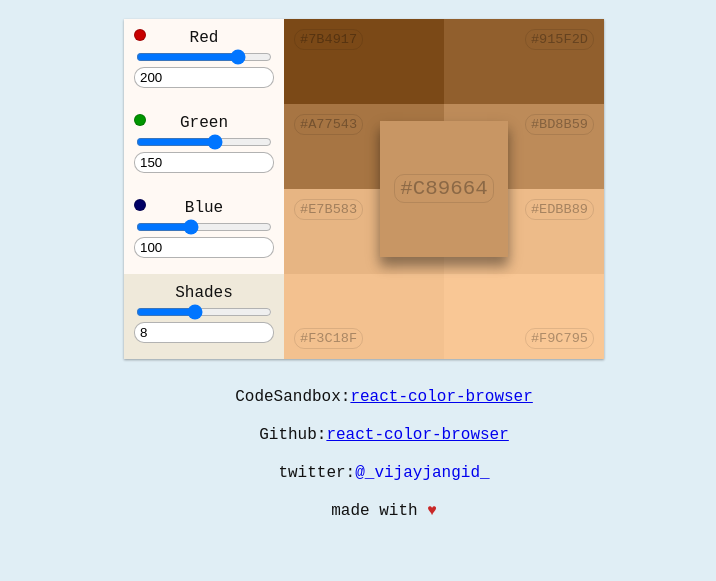
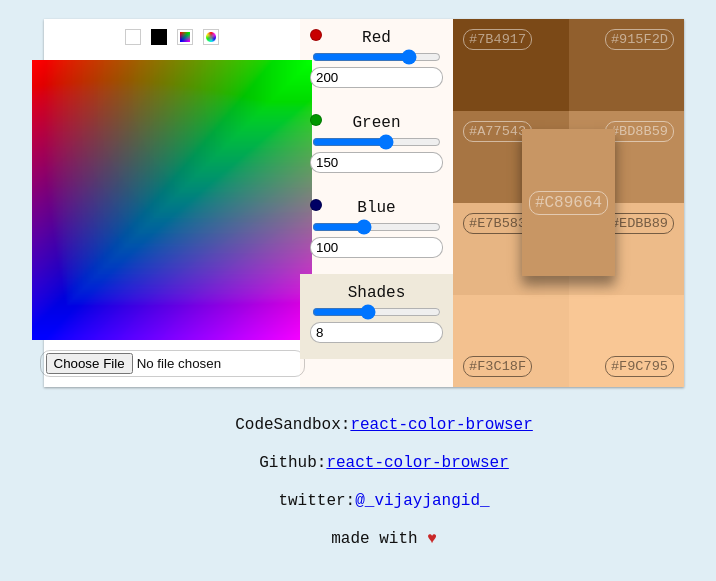
Before and after one commit to vijayjangid/react-color-browser, a React app: page / in a window 1280 px wide. Shown: the part 61-642 px from the top of the page, without its empty margins (276-992 px from the left). Built offline with nearby package versions, Linux system fonts and the light colour scheme; a web font is replaced by a local one.

Commit message:
added color picker feature

```diff
--- a/src/index.js
+++ b/src/index.js
@@ -5,13 +5,8 @@ import "./styles.css";
 import ColorBrowser from "./modules/color-browser";
 import ErrorBoundary from "./modules/error-boundary";
 
-function App() {
+function Footer() {
   return (
-    <div className="App">
-      <h1>Color Browser</h1>
-      <ErrorBoundary>
-        <ColorBrowser />
-      </ErrorBoundary>
     <footer id="app-footer">
       <ul>
         <li>
@@ -50,6 +45,16 @@ function App() {
         </li>
       </ul>
     </footer>
+  );
+}
+function App() {
+  return (
+    <div className="App">
+      <h1>Color Browser</h1>
+      <ErrorBoundary>
+        <ColorBrowser />
+      </ErrorBoundary>
+      <Footer />
     </div>
   );
 }
--- a/src/modules/canvas/index.js
+++ b/src/modules/canvas/index.js
@@ -26,9 +26,7 @@ class Canvas extends React.PureComponent {
         clearTimeout(timeout);
       }
 
-      Utils.selectRange(target);
-      document.execCommand("copy");
-
+      Utils.copyStringToClipboard(textContent.toUpperCase());
       const _timeout = setTimeout(() => {
         Utils.clearRange();
         this.setState({
@@ -49,10 +47,12 @@ class Canvas extends React.PureComponent {
     const colorHex = colorObj.toHex();
     const colorShades = colorObj.getShades(shades);
     const shadesStyles = colorShades.map(shade => ({
-      background: shade
+      background: shade,
+      color: Color.fromHex(shade).getInvertColor()
     }));
     const style = {
-      background: colorHex
+      background: colorHex,
+      color: colorObj.getInvertColor()
     };
     const { copiedText } = this.state;
     return (
--- a/src/modules/canvas/style.css
+++ b/src/modules/canvas/style.css
@@ -2,7 +2,6 @@
   flex: 2;
   position: relative;
   text-transform: uppercase;
-  color: rgba(0, 0, 0, 0.3);
 }
 
 .canvas > .shades {
@@ -30,7 +29,6 @@
   justify-content: flex-end;
 }
 .canvas > .current {
-  font-size: 1.3rem;
   position: absolute;
   top: 30%;
   left: 30%;
@@ -44,10 +42,11 @@
 }
 .canvas .color-value {
   cursor: pointer;
-  border: solid 1px rgba(0, 0, 0, 0.1);
+  border: solid 1px;
   border-radius: 10px;
   padding: 2px 5px;
+  opacity: 0.5;
 }
 .canvas .color-value:hover {
-  border: solid 1px rgba(0, 0, 0, 0.3);
+  opacity: 1;
 }
--- a/src/modules/color-browser/index.js
+++ b/src/modules/color-browser/index.js
@@ -1,27 +1,42 @@
 import React from "react";
 import "./style.css";
 
+import Color from "../models/Color";
 import ConfigPanel from "../config-panel";
 import Canvas from "../canvas";
+import ImagePicker from "../image-picker";
 
 class ColorBrowser extends React.PureComponent {
+  initialValue = {
+    color: new Color({
+      red: 200,
+      green: 150,
+      blue: 100
+    }),
+    shades: 8
+  };
   constructor(props) {
     super(props);
     this.state = {
-      color: null,
-      shades: null
+      ...this.initialValue
     };
 
     this.onChange = this.onChange.bind(this);
   }
-  onChange({ color, shades }) {
+  onChange(
+    {
+      color = this.initialValue.color,
+      shades = this.initialValue.shades
+    } = this.initialValue
+  ) {
     this.setState({ color, shades });
   }
   render() {
     const { color, shades } = this.state;
     return (
       <div className="color-browser">
-        <ConfigPanel onChange={this.onChange} />
+        <ImagePicker onChange={this.onChange} />
+        <ConfigPanel color={color} shades={shades} onChange={this.onChange} />
         {color && <Canvas color={color} shades={shades} />}
       </div>
     );
--- a/src/modules/color-browser/style.css
+++ b/src/modules/color-browser/style.css
@@ -1,7 +1,7 @@
 .color-browser {
   background: #fff9f4;
   display: flex;
-  max-width: 480px;
+  max-width: 50vw;
   margin: auto;
   box-shadow: 0 1px 3px rgba(0, 0, 0, 0.12), 0 1px 2px rgba(0, 0, 0, 0.24);
   transition: box-shadow 0.3s cubic-bezier(0.25, 0.8, 0.25, 1);
--- a/src/modules/config-panel/index.js
+++ b/src/modules/config-panel/index.js
@@ -4,14 +4,6 @@ import "./style.css";
 import Color from "../models/Color";
 
 class ConfigPanel extends React.PureComponent {
-  initialValue = {
-    color: new Color({
-      red: 200,
-      green: 150,
-      blue: 100
-    }),
-    shades: 8
-  };
   MIN_RGB = 0;
   MAX_RGB = 255;
   MIN_SHADES = 2;
@@ -19,7 +11,8 @@ class ConfigPanel extends React.PureComponent {
   constructor(props) {
     super(props);
     this.state = {
-      ...this.initialValue
+      color: props.color,
+      shades: props.shades
     };
     props.onChange({ ...this.state });
 
@@ -28,7 +21,15 @@ class ConfigPanel extends React.PureComponent {
     this.getCssRgbStyle = this.getCssRgbStyle.bind(this);
   }
 
+  componentWillReceiveProps(nextProps) {
+    if (this.props !== nextProps) {
+      this.setState({
+        ...nextProps
+      });
+    }
+  }
   handleColorChange({ target: { name, value } = {} }) {
+    console.log("change fired");
     if (value) {
       const { color } = this.state;
       color.update({ key: name, value });
--- a/src/modules/helpers/Utils.js
+++ b/src/modules/helpers/Utils.js
@@ -35,4 +35,22 @@ export default class Utils {
   static isCommandSupported(command) {
     return command && window.document.queryCommandSupported(command);
   }
+  static copyStringToClipboard(str) {
+    // Create new element
+    var el = document.createElement("textarea");
+    // Set value (string to be copied)
+    el.value = str;
+    // Set non-editable to avoid focus and move outside of view
+    el.setAttribute("readonly", "");
+    el.style = { position: "absolute", left: "-9999px" };
+    document.body.appendChild(el);
+    // Select text inside element
+    el.select();
+    if (this.isCommandSupported("copy")) {
+      // Copy text to clipboard
+      document.execCommand("copy");
+      // Remove temporary element
+      document.body.removeChild(el);
+    }
+  }
 }
--- /dev/null
+++ b/src/modules/image-picker/index.js
@@ -0,0 +1,170 @@
+import React from "react";
+import "./style.css";
+import gradient from "./gradient.png";
+import gradientCircle from "./gradient-circle.png";
+import Color from "../models/Color";
+
+export default class ImagePicker extends React.PureComponent {
+  constructor(props) {
+    super(props);
+    this.state = {
+      enablePicker: false,
+      gradientType: "linear"
+    };
+
+    this.canvas = React.createRef();
+    this.onChangeGradientType = this.onChangeGradientType.bind(this);
+    this.onImageChange = this.onImageChange.bind(this);
+    this.onCanvasMouseUp = this.onCanvasMouseUp.bind(this);
+    this.onCanvasMouseOver = this.onCanvasMouseOver.bind(this);
+    this.onCanvasMouseDown = this.onCanvasMouseDown.bind(this);
+    this.onClickSwatch = this.onClickSwatch.bind(this);
+  }
+
+  componentDidMount() {
+    this.drawImageOnCanvas();
+  }
+
+  onClickSwatch({ target }) {
+    const color = target.getAttribute("color");
+    this.props.onChange({ color: Color.fromHex(color) });
+  }
+
+  onChangeGradientType({ target: { name } }) {
+    this.setState({
+      gradientType: name
+    });
+    this.drawImageOnCanvas({ gradientType: name });
+  }
+
+  onImageChange({ target: { files } }) {
+    if (files && files[0]) {
+      var reader = new FileReader();
+
+      reader.onload = ({ target: { result } }) => {
+        this.drawImageOnCanvas({ src: result });
+      };
+      reader.readAsDataURL(files[0]);
+    }
+  }
+
+  drawImageOnCanvas({ src, gradientType = this.state.gradientType } = {}) {
+    const gradientMapper = {
+      linear: gradient,
+      circular: gradientCircle
+    };
+
+    if (src || gradientMapper[gradientType]) {
+      const canvas = this.canvas.current;
+      const ctx = canvas.getContext("2d");
+      var tempImage = new Image();
+      tempImage.crossOrigin = "Anonymous";
+      tempImage.onload = () => {
+        ctx.clearRect(0, 0, canvas.width, canvas.height);
+        ctx.drawImage(
+          tempImage,
+          0,
+          0,
+          tempImage.width,
+          tempImage.height,
+          0,
+          0,
+          canvas.width,
+          canvas.height
+        );
+      };
+
+      tempImage.src = src || gradientMapper[gradientType];
+    }
+  }
+
+  onCanvasMouseDown({ pageX, pageY }) {
+    this.setState({
+      enablePicker: true
+    });
+    this.pickColorFromCanvas({ pageX, pageY });
+  }
+
+  onCanvasMouseUp() {
+    this.setState({
+      enablePicker: false
+    });
+  }
+
+  onCanvasMouseOver({ pageX, pageY }) {
+    const { enablePicker } = this.state;
+    if (!enablePicker) {
+      return;
+    }
+
+    this.pickColorFromCanvas({ pageX, pageY });
+  }
+
+  pickColorFromCanvas({ pageX, pageY }) {
+    const canvas = this.canvas.current;
+    const ctx = canvas.getContext("2d");
+    var viewportOffset = canvas.getBoundingClientRect();
+    // these are relative to the viewport
+    var offsetLeft = viewportOffset.left;
+    var offsetTop = viewportOffset.top;
+
+    const x = pageX - offsetLeft;
+    const y = pageY - offsetTop;
+
+    var imgData = ctx.getImageData(x, y, 1, 1).data;
+
+    var red = imgData[0];
+    var green = imgData[1];
+    var blue = imgData[2];
+    this.onColorChange({ red, green, blue });
+  }
+  onColorChange({ red, green, blue }) {
+    const color = new Color({ red, green, blue });
+
+    this.props.onChange({ color });
+  }
+  render() {
+    const enablePickerClass = this.state.enablePicker ? "picker" : "";
+    return (
+      <div className="image-picker">
+        <div className="color-type-selector">
+          <p className="white" color="#ffffff" onClick={this.onClickSwatch} />
+          <p
+            className="black"
+            color="#000000"
+            name="black"
+            onClick={this.onClickSwatch}
+          />
+          <img
+            src={gradient}
+            alt="linear gradient"
+            name="linear"
+            onClick={this.onChangeGradientType}
+          />
+          <img
+            src={gradientCircle}
+            alt="circular gradient"
+            name="circular"
+            onClick={this.onChangeGradientType}
+          />
+        </div>
+        <canvas
+          width="280"
+          height="280"
+          className={`preview-canvas ${enablePickerClass}`}
+          ref={this.canvas}
+          onMouseDown={this.onCanvasMouseDown}
+          onMouseMove={this.onCanvasMouseOver}
+          onMouseUp={this.onCanvasMouseUp}
+          onMouseOut={this.onCanvasMouseUp}
+        />
+        <input
+          className="input-image"
+          type="file"
+          name="input-file"
+          onChange={this.onImageChange}
+        />
+      </div>
+    );
+  }
+}
--- /dev/null
+++ b/src/modules/image-picker/style.css
@@ -0,0 +1,37 @@
+.image-picker {
+  flex: 2;
+  background: #ffffff;
+  min-width: 20vw;
+  display: flex;
+  justify-content: center;
+  align-items: center;
+  flex-direction: column;
+}
+.input-image {
+  border: solid 1px rgba(0, 0, 0, 0.2);
+  border-radius: 10px;
+  padding: 2px 5px;
+  margin: 10px 0;
+}
+.preview-canvas.picker {
+  cursor: crosshair;
+}
+.color-type-selector {
+  margin: 10px 0;
+}
+.color-type-selector img,
+.color-type-selector p {
+  display: inline-block;
+  margin: 0 5px;
+  width: 10px;
+  height: 10px;
+  cursor: pointer;
+  border: solid 1px rgba(0, 0, 0, 0.2);
+  padding: 2px;
+}
+.color-type-selector .white {
+  background: white;
+}
+.color-type-selector .black {
+  background: black;
+}
--- a/src/modules/models/Color.js
+++ b/src/modules/models/Color.js
@@ -3,6 +3,17 @@ class Color {
   red = 0;
   green = 0;
   blue = 0;
+  static fromHex(hex) {
+    const { red, green, blue } = this;
+    const result = /^#?([a-f\d]{2})([a-f\d]{2})([a-f\d]{2})$/i.exec(hex);
+    return result
+      ? new this({
+          red: parseInt(result[1], 16),
+          green: parseInt(result[2], 16),
+          blue: parseInt(result[3], 16)
+        })
+      : new this({ red, green, blue });
+  }
   constructor({ red = 0, green = 0, blue = 0 } = {}) {
     this.red = red;
     this.green = green;
@@ -62,6 +73,11 @@ class Color {
     }
     shades.length = input; // restrict shades to be no more than input
     return shades;
+  }
+  getInvertColor() {
+    return this.red * 0.299 + this.green * 0.587 + this.blue * 0.114 > 186
+      ? "#000000"
+      : "#FFFFFF";
   }
 }
 export default Color;
```
Also changed, not shown: src/modules/image-picker/gradient-circle.png (added), src/modules/image-picker/gradient.png (added). Lines whose indentation alone changed are shown as unchanged.
